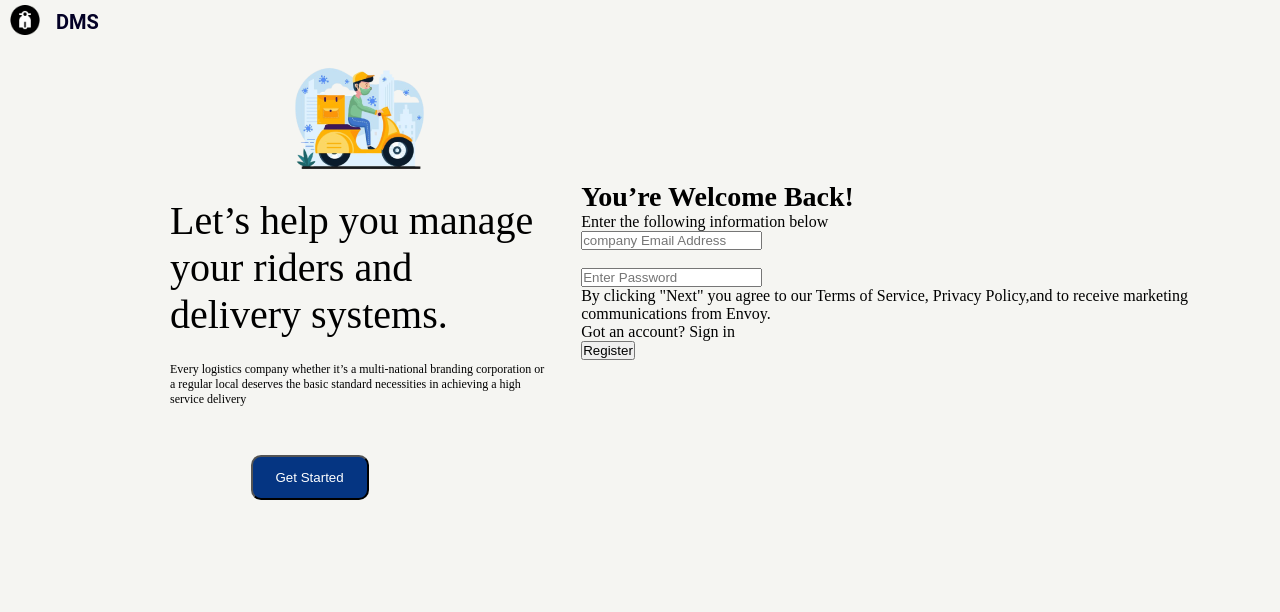
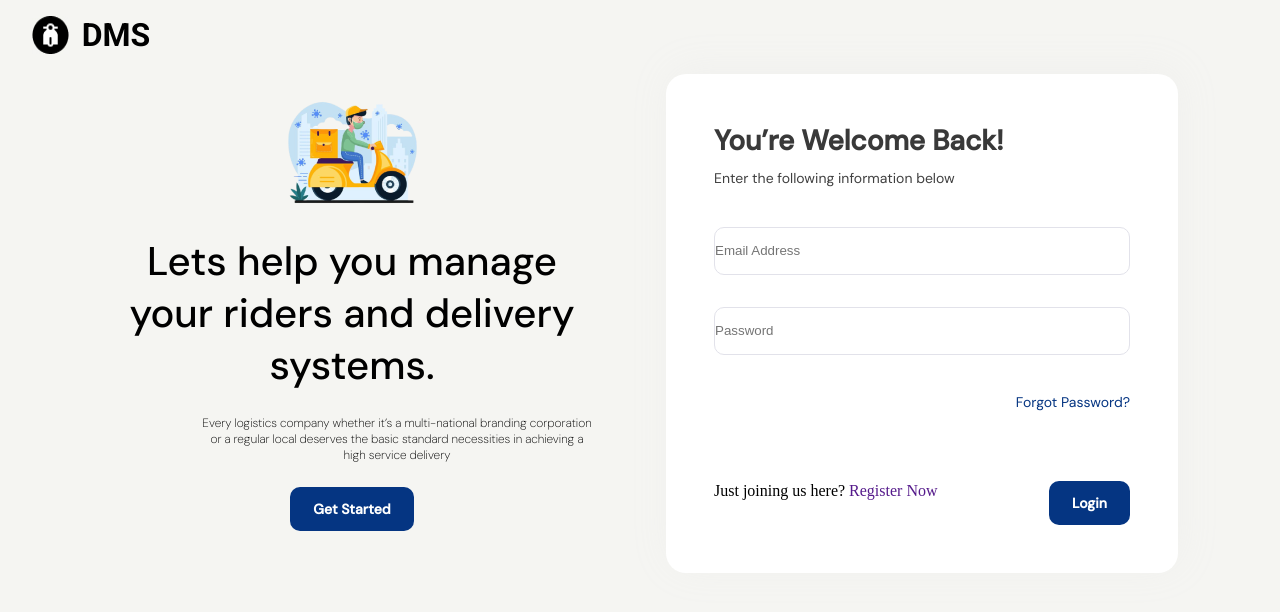
Before and after one commit to Taiwosolution/dms-app, a plain HTML site: page login.html in a window 1280 px wide. Drawn offline with Linux system fonts and the light colour scheme.

Commit message:
completing the dms-app

```diff
--- /dev/null
+++ b/login.css
@@ -0,0 +1,167 @@
+* {
+  padding: 0px;
+  margin: 0px;
+  box-sizing: border-box;
+}
+
+body {
+  background: #f5f5f2;
+  color: #000000;
+}
+
+img {
+  max-width: 100%;
+}
+
+a {
+  text-decoration: none;
+}
+ul {
+  list-style: none;
+}
+
+/* HEADER */
+header {
+  display: flex;
+  gap: 0.8rem;
+  margin-top: 1rem;
+  margin-left: 2rem;
+}
+
+.logo-text {
+  text-transform: uppercase;
+  font-family: "Roboto";
+}
+/* HEADER */
+
+/* HERO CONTAINER */
+.Hero-container {
+  display: flex;
+  justify-content: space-evenly;
+  padding: 20px 70px;
+  gap: 2rem;
+}
+
+.left-container {
+  text-align: center;
+}
+
+.left-text {
+  color: #000;
+  font-family: DM Sans;
+  font-size: 40px;
+  font-weight: 500;
+  max-width: 500px;
+}
+
+.left-desc {
+  color: #000;
+  font-family: DM Sans;
+  font-size: 12px;
+  max-width: 490px;
+  font-weight: 200;
+  padding-left: 100px;
+  margin-top: 1.5rem;
+}
+
+.left-hero-btn,
+.register-btn {
+  border: none;
+  border-radius: 10px;
+  background: #053582;
+  padding: 13px 23px;
+  color: #fff;
+  font-family: DM Sans;
+  margin-top: 1.5rem;
+  font-size: 14px;
+  font-weight: 700;
+}
+
+.right-container {
+  border-radius: 20px;
+  background: #fff;
+  box-shadow: 3px -5px 40px 0px rgba(205, 205, 212, 0.1);
+  display: inline-flex;
+  padding: 48px;
+  flex-direction: column;
+  align-items: flex-start;
+  gap: 40px;
+}
+
+
+
+.basic-info h2 {
+  color: #393939;
+  font-family: DM Sans;
+  font-size: 28px;
+  font-style: normal;
+  font-weight: 700;
+  line-height: normal;
+}
+
+.basic-info p {
+  color: #404040;
+  font-family: DM Sans;
+  margin-top: .6rem;
+  font-size: 14px;
+  font-weight: 400;
+
+}
+
+form {
+  width: 100%;
+  display: flex;
+  flex-direction: column;
+  gap: .9rem;
+}
+
+.details {
+  display: flex;
+  flex-direction: column;
+  gap: 2rem;
+}
+
+
+
+input {
+  width: 416px;
+  height: 48px;
+  flex-shrink: 0;
+  border-radius: 10px;
+  border: 1px solid #e2e2ea;
+  background: #fff;
+}
+
+.end-line {
+  color: #053582;
+  font-family: DM Sans;
+  font-size: 14px;
+  font-style: normal;
+  font-weight: 400;
+}
+
+.end-line p {
+  float: right;
+  margin-top: 1.5rem;
+}
+
+.register {
+  display: flex;
+  align-items: center;
+  justify-content: space-between;
+  margin-top: 2rem;
+}
+
+/* HERO CONTAINER */
+/* MEDIA QUERY */
+@media (max-width: 800px) {
+  .Hero-container {
+    flex-direction: column;
+  }
+}
+
+@media (max-width: 450px) {
+  header {
+  justify-content: center;
+  }
+}
--- a/login.html
+++ b/login.html
@@ -1,55 +1,67 @@
 <!DOCTYPE html>
 <html lang="en">
   <head>
-  <meta charset="UTF-8">
-  <meta name="viewport" content="width=device-width, initial-scale=1.0">
+    <meta charset="UTF-8" />
+    <meta name="viewport" content="width=device-width, initial-scale=1.0" />
     <title>Document</title>
-  <link rel="stylesheet" href="./syle2.css">
+    <link rel="shortcut icon" href="./image/Icon.jpg" type="image/x-icon" />
+
+    <link
+      href="https://fonts.googleapis.com/css2?family=DM+Sans:opsz,wght@9..40,100;9..40,200;9..40,300;9..40,400;9..40,500&family=PT+Sans:wght@400;700&family=Roboto:wght@100;300;400;500;700&display=swap"
+      rel="stylesheet"
+    />
+    <link
+      rel="stylesheet"
+      href="https://cdnjs.cloudflare.com/ajax/libs/font-awesome/6.4.2/css/all.min.css"
+    />
+    <link rel="stylesheet" href="./login.css" />
   </head>
   <body>
     <!-- HEADER -->
     <header>
-      <section class="logo">
       <img src="./image/Logo (1).jpg" alt="dms logo" />
-        <h4>DMS</h4>
-      </section>
+      <h1 class="logo-text">dms</h1>
     </header>
     <!-- HEADER -->
 
-     <!-- HERO CONTIANER -->
+    <!-- HERO-CONTAINER -->
     <section class="Hero-container">
       <section class="left-container">
         <img src="./image/scooter.png" alt="scooter ride" />
 
-        <h2>Let’s help you manage your riders and delivery systems.</h2>
-        <p>
+        <h2 class="left-text">
+          Lets help you manage your riders and delivery systems.
+        </h2>
+
+        <p class="left-desc">
           Every logistics company whether it’s a multi-national branding
           corporation or a regular local deserves the basic standard necessities
           in achieving a high service delivery
         </p>
 
-        <button>Get Started</button>
+        <button class="left-hero-btn">Get Started</button>
+      </section>
+      <section class="right-container">
+        <section class="basic-info">
+          <h2>You’re Welcome Back!</h2>
+          <p>Enter the following information below</p>
         </section>
 
-       <section class="right-info-container">
-        <h2>You’re Welcome Back!</h2>
-        <p>Enter the following information below</p>
         <form>
-           <input type="text" placeholder="company Email Address" />
-          <br />
-          <br />
-          <input type="text" placeholder="Enter Password" />
+          <div class="details">
+            <input type="email" placeholder="Email Address" />
+            <input type="password" placeholder="Password" />
+          </div>
+          <div class="end-line">
+            <p>Forgot Password?</p>
+          </div>
+          <div class="register">
+            <p>Just joining us here? <a href="">Register Now</a></p>
+            <button class="register-btn">Login</button>
+          </div>
         </form>
-        <div class="privacy">
-          By clicking "Next" you agree to our Terms of Service, Privacy
-          Policy,and to receive marketing communications from Envoy.
-        </div>
-
-        <div class="buttom">
-          <p>Got an account? Sign in</p>
-          <button>Register</button>
-        </div>
       </section>
     </section>
+    <!-- HERO CONTAINER -->
   </body>
 </html>
--- a/style.css
+++ b/style.css
@@ -4,40 +4,38 @@
   box-sizing: border-box;
 }
 
+img {
+  max-width: 100%;
+}
+
+
+body {
+  background: #f5f5f2;
+  color: #000000;
+}
+
 /* HEADER */
 header {
   display: flex;
-  margin: 5px 10px;
+  gap: 0.8rem;
+  margin-top: 1rem;
+  margin-left: 2rem;
+}
+
+.logo-text {
+  text-transform: uppercase;
+  font-family: "Roboto";
 }
 /* HEADER */
-img {
-  max-width: 100%;
-}
-body {
-  background: #f5f5f2;
-}
 
-.logo {
-  display: flex;
-  max-width: 30px;
-  height: 30px;
-  gap: 1rem;
-}
 
-.logo h4 {
-  color: #030026;
-  font-size: 20px;
-  text-align: center;
-  margin-top: 5px;
-  font-family: roboto;
-  font-weight: 700;
-}
+
 
 /* HERO-CONTAINER */
 .Hero-container {
   margin-top: 2rem;
   display: flex;
-  justify-content: center;
+  justify-content: space-evenly;
   align-items: center;
   gap: 2rem;
   margin: 0px 70px;
@@ -85,53 +83,47 @@ body {
 
 
 
-.right-info-container {
-  min-height: 90vh;
+.right-container {
+  max-width: 512px;
   padding: 48px;
-  gap: 40px;
-  border-radius: 20px;
   background: #fff;
   box-shadow: 3px -5px 40px 0px rgba(205, 205, 212, 0.1);
 }
 
-.right-info-container h2 {
+progress{
+  width: 100px;
+}
+
+.right-container h2 {
   font-family: DM Sans;
   font-size: 28px;
   font-style: normal;
-  font-weight: 700;
+  font-weight: 500;
 }
 
 .right-info-container p {
   font-family: DM Sans;
   font-size: 12px;
+  margin-top: 1.5rem;
   font-style: normal;
   font-weight: 400;
 }
 
-input[type="text"] {
-  padding: 10px 70px;
-  border-radius: 5px;
+form{
+   width: 100%;
   display: flex;
-  border: 1px solid #e2e2ea;
+  flex-direction: column;
+  gap: 0.9rem;
 }
 
-input [type="phone"] {
-  width: 416px;
-  height: 48px;
-  flex-shrink: 0;
-  border-radius: 10px;
-  border: 1px solid #e2e2ea;
-  background: #fff;
-}
-
-legend{
-stroke-width: 1px;
-}
 
 .details {
   display: flex;
   gap: 1rem;
-  margin-top: 1.5rem;
+  }
+
+.details input {
+  max-width: 100%;
 }
 
 .privacy {
@@ -141,6 +133,19 @@ stroke-width: 1px;
   font-size: 14px;
   font-style: normal;
   font-weight: 400;
+}
+
+input{
+  width: 100%;
+  border-radius: 10px;
+border: 1px solid #E2E2EA;
+background: #FFF;
+height: 48PX;
+padding: 12px;
+}
+
+.colored{
+  color: #053582;
 }
 
 .buttom{
@@ -164,35 +169,15 @@ stroke-width: 1px;
 
 
 
-
-
-
-
-
-
-
-
-/* MEDAI QUERY */
-
-@media (max-width: 480) {
-  .logo {
-    padding-left: 20px;
-  }
-  .scooter-ride {
-    justify-content: center;
-    align-items: center;
-  }
-}
-@media (max-width: 770px) {
-  .info-container {
+/* MEDIA QUERY */
+@media (max-width: 768px) {
+  .Hero-container {
     flex-direction: column;
   }
 }
 
-@media (max-width: 800px) {
-  .logo {
-    align-items: center;
-    justify-content: center;
+@media (max-width: 640px) {
+  .details {
+    flex-direction: column;
   }
 }
-/* MEDAI QUERY */
--- a/syle2.css
+++ /dev/null
@@ -1,98 +0,0 @@
-* {
-  padding: 0px;
-  margin: 0px;
-  box-sizing: border-box;
-}
-
-/* HEADER */
-header {
-  display: flex;
-  margin: 5px 10px;
-}
-/* HEADER */
-img {
-  max-width: 100%;
-}
-body {
-  background: #f5f5f2;
-}
-
-.logo {
-  display: flex;
-  max-width: 30px;
-  height: 30px;
-  gap: 1rem;
-}
-
-.logo h4 {
-  color: #030026;
-  font-size: 20px;
-  text-align: center;
-  margin-top: 5px;
-  font-family: roboto;
-  font-weight: 700;
-}
-
-/* HERO-CONTAINER */
-.Hero-container {
-  margin-top: 2rem;
-  display: flex;
-  justify-content: center;
-  align-items: center;
-  gap: 2rem;
-  margin: 0px 70px;
-}
-
-.left-container {
-  display: flex;
-  justify-content: center;
-  align-items: center;
-  flex-direction: column;
-}
-
-.left-container img {
-  padding-left: 100px;
-}
-
-.left-container h2 {
-  color: #000;
-  padding-left: 100px;
-  max-width: 610px;
-  font-family: DM Sans;
-  font-size: 40px;
-  font-weight: 400;
-}
-
-.left-container p {
-  color: #000;
-  font-family: DM Sans;
-  font-size: 12px;
-  max-width: 490px;
-  font-weight: 200;
-  padding-left: 100px;
-  margin-top: 1.5rem;
-}
-
-.left-container button {
-  margin-top: 3rem;
-  padding: 13px 23px;
-  flex-direction: column;
-  align-items: flex-start;
-  color: #fff;
-  border-radius: 10px;
-  background: #053582;
-}
-
-right-info-container {
-  min-height: 90vh
-  border-radius: 20px;
-background: #FFF;
-box-shadow: 3px -5px 40px 0px rgba(205, 205, 212, 0.10);
-}
-
-.right-info-container h2 {
-  font-family: DM Sans;
-  font-size: 28px;
-  font-style: normal;
-  font-weight: 700;
-}
```
Also changed, not shown: index.html (+23 -31 lines). Lines whose indentation alone changed are shown as unchanged.
